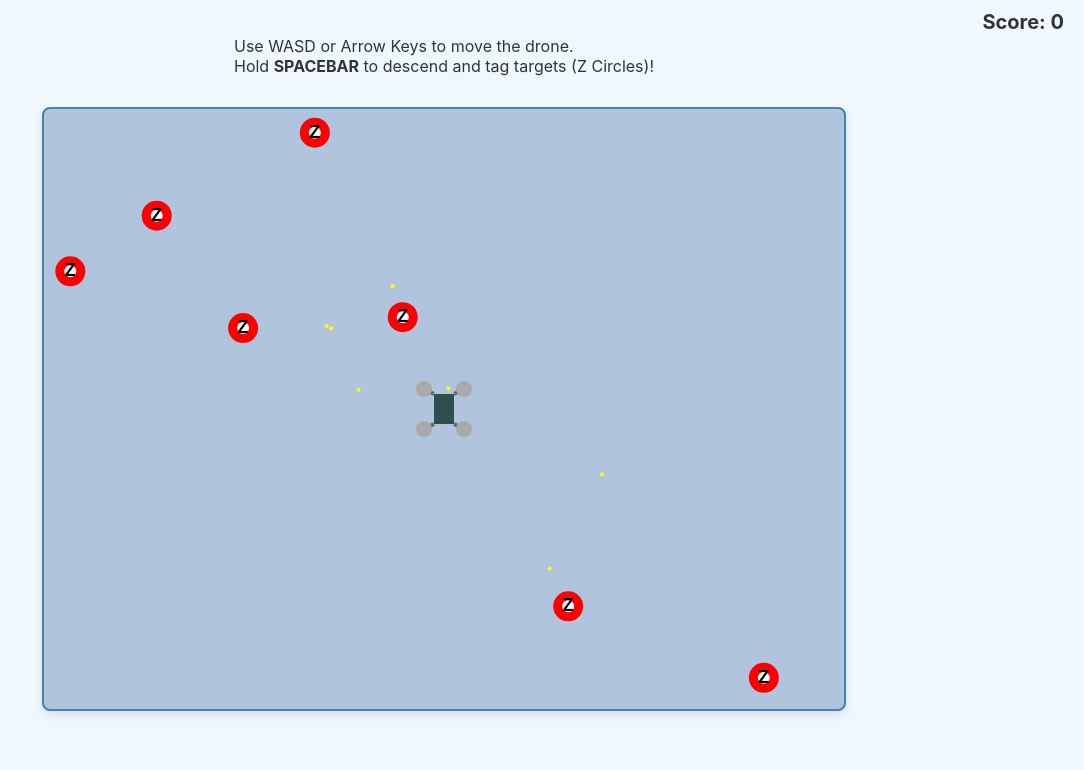
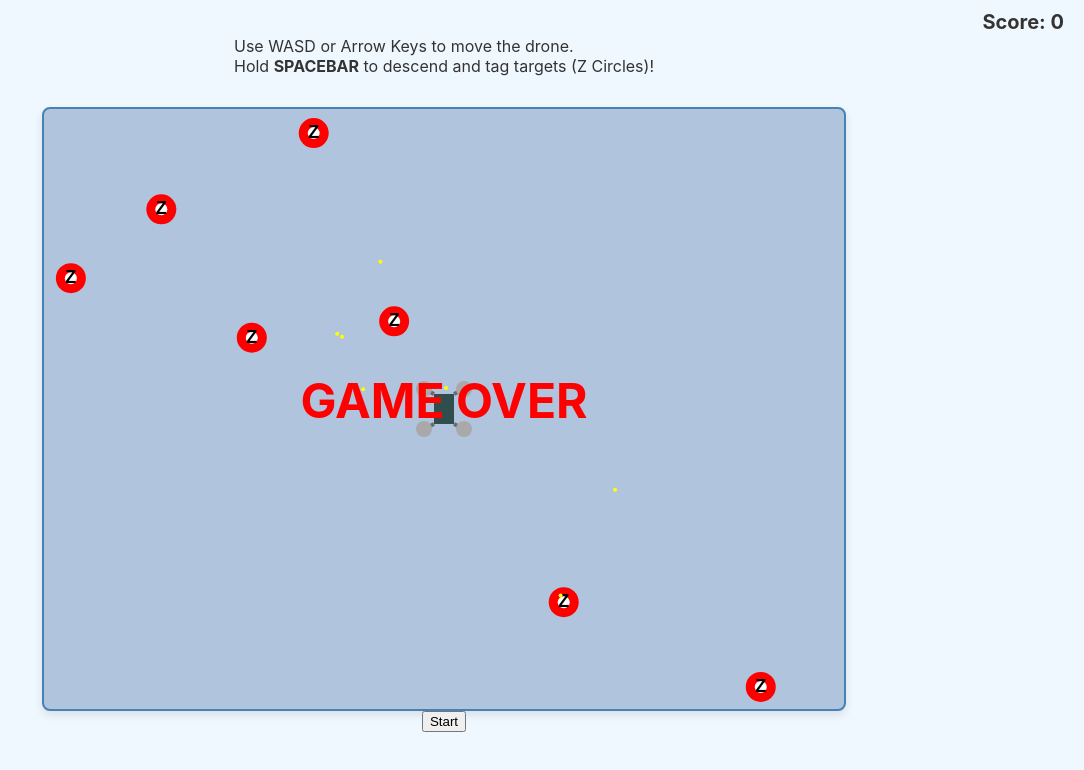
Before and after one commit to BojoZahariev/Drone-operator, a plain HTML site: page index.html in a window 1280 px wide. Shown: the whole page, without its empty margins (196-1280 px from the left). Drawn offline with Linux system fonts and the light colour scheme.

Commit message:
minor changes

```diff
--- a/index.html
+++ b/index.html
@@ -17,7 +17,7 @@
     <div id="gameOver">GAME OVER</div>
     <canvas id="gameCanvas" width="800" height="600"></canvas>
     <audio id="explosionSound" src="explosion-312361.mp3" preload="auto"></audio>
-
+    <button id="startBtn">Start</button>
 
     <script src="script.js"></script>
 </body>
--- a/script.js
+++ b/script.js
@@ -10,7 +10,7 @@ const NUM_TARGETS = 7;
 const ESCAPE_SPEED = 2;
 const PROJECTILE_SPEED = 1.5;
 const PROJECTILE_RADIUS = 2;
-const SHOOT_INTERVAL = 4000; // Increased to 4 seconds
+const SHOOT_INTERVAL = 5000; // Shot interval
 let isDescending = false;
 let descendStartTime = null;
 let droneScale = 1.0;
@@ -252,7 +252,6 @@ function checkCollisions() {
             drone = { x: 40, y: canvas.height - 40, dx: 0, dy: 0 };
             score++;
             scoreBoard.textContent = "Score: " + score;
-            break;
         }
     }
 
@@ -263,6 +262,7 @@ function checkCollisions() {
         let dist = Math.sqrt(dx * dx + dy * dy);
         if (dist < DRONE_SIZE / 2 + PROJECTILE_RADIUS) {
             console.log("GAME OVER");
+            document.getElementById('gameOver').style.display = 'block';
             gameActive = false;
             return;
         }
@@ -304,4 +304,8 @@ function initializeGame() {
     gameLoop();
 }
 
+
+document.getElementById('startBtn').addEventListener('click', initializeGame);
+
+
 initializeGame();
```
